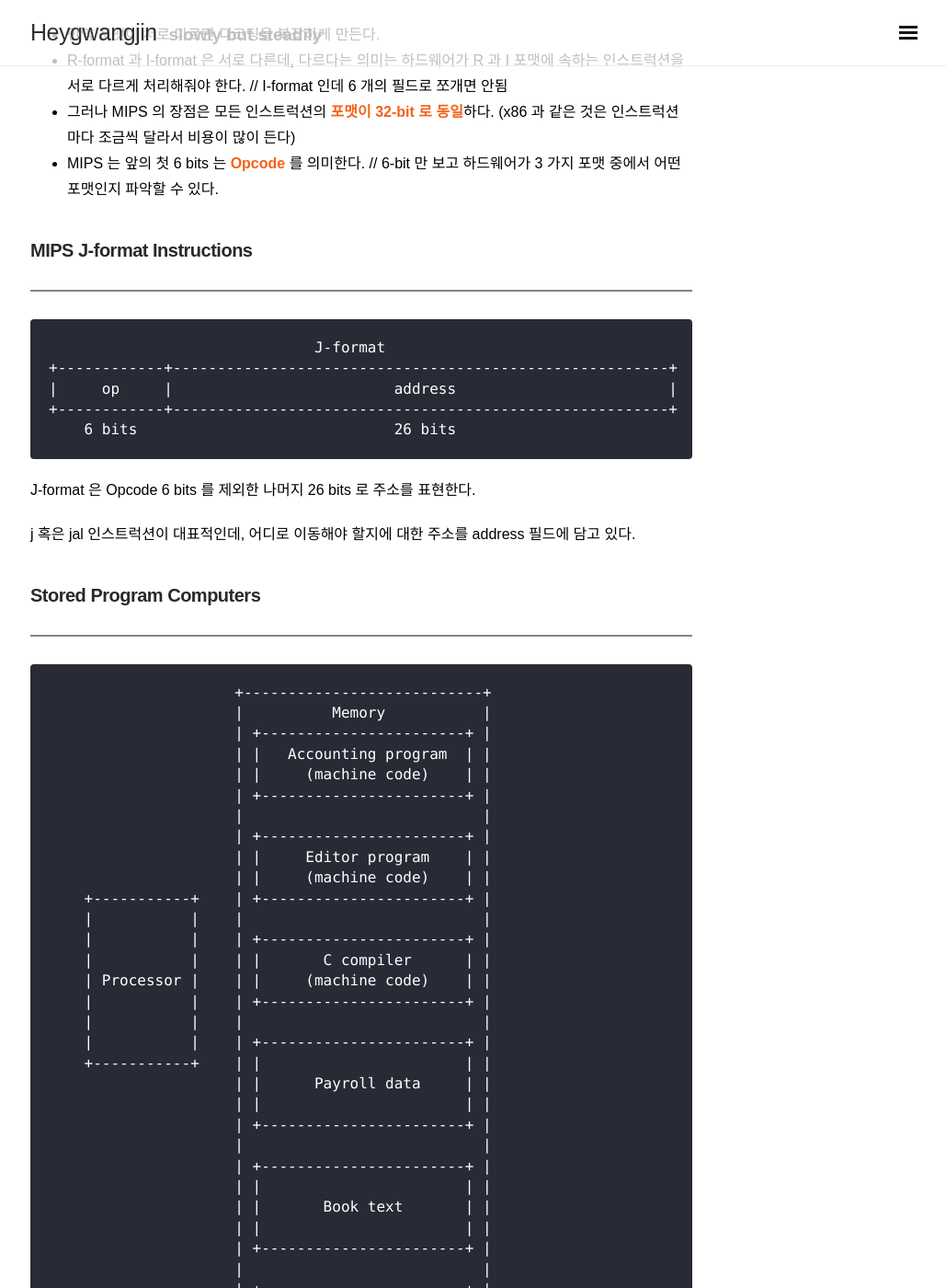
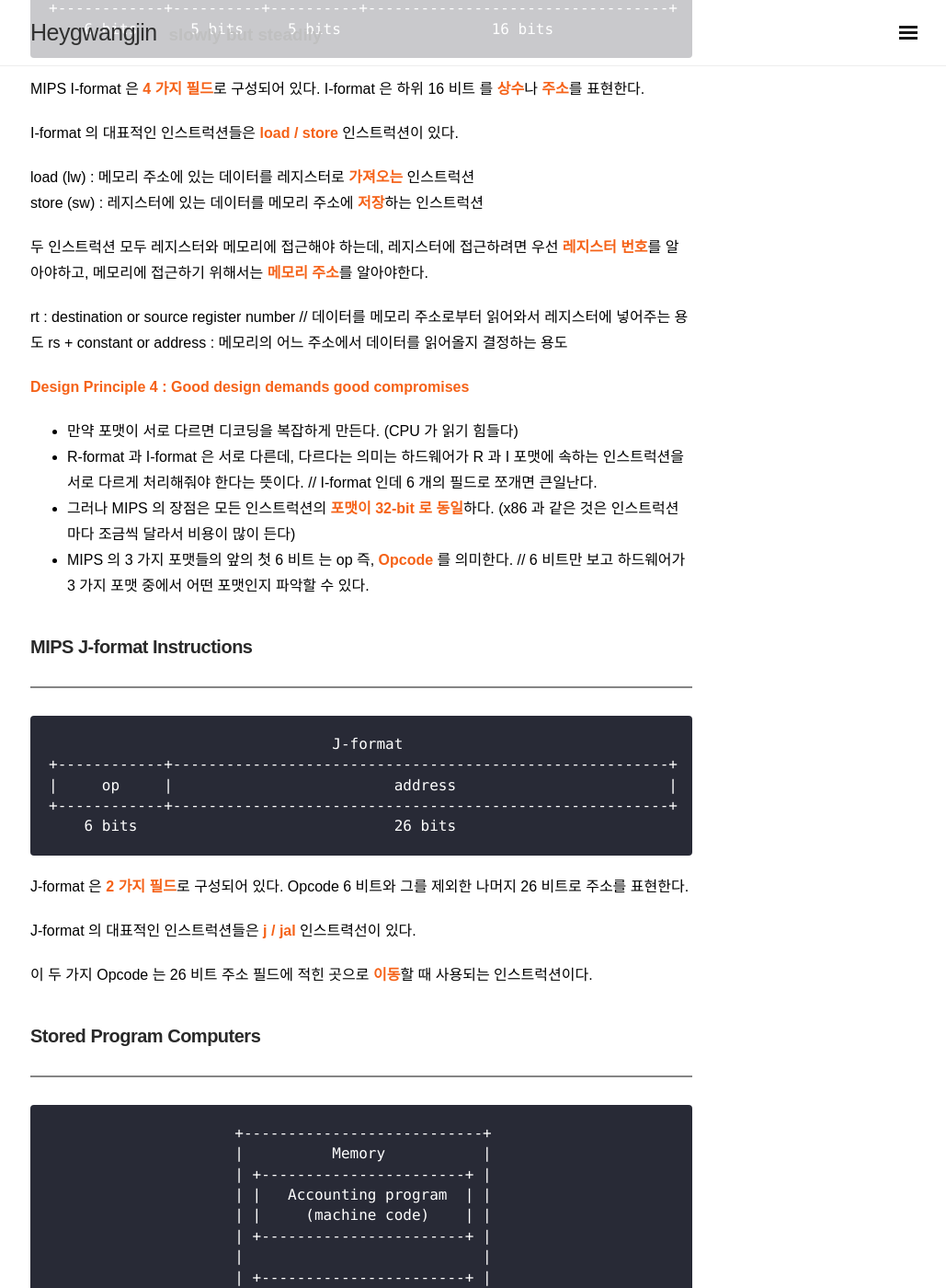
Before and after one commit to heygwangjin/heygwangjin.github.io, a Jekyll site: the page built from _posts/2021-03-24-computer-architecture-02.md, in a window 1280 px wide and 1400 px high, scrolled down 3043 px. Shown: the whole window at 92% size, without its empty margins (247-1276 px from the left). Built offline with Jekyll 4.4.1, drawn with Linux system fonts in a browser that asks for light colours; nearby versions of some CDN libraries; some web fonts are replaced; comment, search, counter and statistics services are not loaded; some of the changed text lies outside the part shown.

Commit message:
chore: rewrite about ca01 and ca02

````diff
--- a/_posts/2021-03-24-computer-architecture-02.md
+++ b/_posts/2021-03-24-computer-architecture-02.md
@@ -9,21 +9,30 @@
 본 포스팅은 **크롬 브라우저**에 최적화 되어 있기 때문에, 가급적 크롬 브라우저를 이용해주시길 바랍니다.
 ## Representing Instructions
 * * *
-인스트럭션(instruction)들은 **바이너리 형태**(machine code)로 인코딩 되어 있다. MIPS 인스트럭션들은 32-bit(1 word)형태의 인스트럭션을 가지고 있다. MIPS 인스트럭션은 R-format, I-format, J-format 이런 식으로 표현이 되고, 모든 인스트럭션들은 **규칙성**(regularity)을 위해서 32-bit 의 wide 형태를 가진다.
+우선, 인스트럭션(instruction)이란 하드웨어의 CPU 가 메모리에서 읽어 들이는 명령어이다. 이 인스트럭션들은 기계어(machine code)라고 불리는 0 과 1 로 이루어진 **바이너리 형태**(binary digits)로 인코딩 되어 있다.
 
-### MIPS R-format Instructions
+모든 MIPS 인스트럭션들은 32-bit, 즉 **1 word** 형태인데, 이러한 인스트럭션들은 각각 자신만의 포맷을 가지고 있다. MIPS 인스트럭션들의 포맷에는 3 가지가 존재한다.
+
+바로, **R**-format, **I**-format, **J**-format 이다. MIPS 의 모든 인스트럭션들은 **규칙성**(regularity)을 지키기 위해서 32-bit 의 wide 형태를 가진다.(이 규칙성 덕분에 CPU 가 더욱 빠른 성능을 낼 수 있다.)
+
+### MIPS <span id="r-format">R-format</span> Instructions
 * * *
-모든 인스트럭션들은 32 bits 라고 했다. R-format 은 32 bits 를 6 개의 필드(field)로 쪼개어 구성이 된다.
+MIPS 의 모든 인스트럭션들은 32 비트 라고 했다.
+
+아래 그림을 보시다시피, R-format 은 32 비트 를 **6 개의 필드**(field)로 쪼개어 구성이 되며, 각각의 필드에서 필요한 비트의 수도 명시되어 있다.
 ```
+                                R-format
 +------------+----------+----------+----------+----------+------------+
 |     op     |    rs    |    rt    |    rd    |   shamt  |   funct    |
 +------------+----------+----------+----------+----------+------------+
     6 bits      5 bits     5 bits     5 bits     5 bits      6 bits
 ```
-각각의 필드에서 필요한 비트의 수도 명시되어 있다. 필드를 쪼갠 이유는 기본적으로 MIPS 라는 하드웨어에서 이런 식으로 인스트럭션을 인코딩 해서 쓰겠다는 규칙을 정해 놓은 것이다.(하드웨어는 정해진 인스트럭션 포맷을 해석하기만 하면 된다.)
+MIPS R-format 의 대표적인 인스트럭션들은 **add / sub** 인스트럭션이 있다.
 
-op : operation code (opcode) // add, sub
-rs : **first source** register number // rs, rt, rd 는 각 5 bits 씩이므로
+필드를 쪼갠 이유는 기본적으로 MIPS 라는 하드웨어에서 이런 식으로 인스트럭션을 인코딩 해서 쓰겠다는 규칙을 정했기 때문이다.(하드웨어는 정해진 인스트럭션 포맷을 해석하기만 하면 된다.)
+
+op : operation code (opcode) // add, sub, etc.
+rs : **first source** register number // rs, rt, rd 는 각 5 비트 씩이므로
 rt : **second source** register number // 2^5 인 32 개의 register number 표현 가능
 rd : **destination** register number
 shamt : shift amount (00000 for now) // shift 연산
@@ -31,45 +40,51 @@
 
 ### MIPS R-format Example
 ```
-add $t0, $s1, $s2
+add $t0, $s1, $s2 // op, rs, rt, rd
 ```
-위의 어셈블리 코드는 R-format 에 해당하는 예제이다. 어셈블리 코드로 작성 된 코드가 어떻게 바이너리 형태로 표현 되는지 알아보자.
+위의 MIPS 어셈블리 코드는 R-format 에 해당하는 예제이다.
+
+어셈블리 코드로 작성 된 코드가 어떻게 바이너리 형태로 표현 되는지 알아보자.
 
 첫 번째로는 MIPS green sheet 라는 ISA manual 을 참조해서 **add 인스트럭션**이 R, I, J 포맷 중 **어떤 포맷에 속하는지 판단**을 해야한다.(add 는 R-format)
 
-그 다음에는 add 인스트럭션 테이블을 살펴본다. add 와 sub 인스트럭션은 다른 OPCODE 와 FUNCT 을 가진다.
+그 다음에는 아래의 그림과 같은 add **인스트럭션 테이블**을 살펴본다. add 와 sub 인스트럭션은 다른 OPCODE 와 FUNCT 을 가진다.
 ```
 CORE INSTRUCTION SET                                OPCODE
                                                     /FUNCT
 NAME, MNEMONIC   FORMAT    OPERATION(in Verilog)     (Hex)
-Add        add     R       R[rd] = R[rs] + R[rt]  (1) 0/20hex // 0 은 add OPCODE 를 뜻한다. 20hex 는 16진수로 표현한 FUNCT
+Add        add     R       R[rd] = R[rs] + R[rt]  (1) 0/20hex // 0 은 add OPCODE 를 뜻하고, 20hex 는 16진수로 표현한 FUNCT
 ```
 
-마지막으로 위에서 설명한 6 개의 필드로 나눠진 R-format 에 따라 인스트럭션을 인코딩한다.
+마지막으로 위에서 설명한 6 개의 필드로 나눠진 [R-format](#r-format) 에 따라 인스트럭션을 인코딩한다.
 ```
-     op          rs         rt         rd         shamt      funct
+      op          rs         rt         rd        shamt      funct
 +------------+----------+----------+----------+----------+------------+
 | 0(special) |   $s1    |   $s2    |   $t0    |     0    |    add     |
 +------------+----------+----------+----------+----------+------------+
 ```
 
-위의 표를 하드웨어가 읽을 수 있으려면 바이너리 코드로 변환되어야 한다. 그 과정은 아래와 같다.
+위의 표를 하드웨어의 CPU 가 읽을 수 있으려면 바이너리 코드로 변환되어야 한다. 그 과정은 아래와 같다.
 
+참고로 rs, rt, rd 자리에 들어간 숫자는 레지스터 오퍼랜드의 번호를 뜻한다.
 ```
                                 R-format
+      op          rs         rt         rd        shamt      funct
 +------------+----------+----------+----------+----------+------------+
 |     0      |    17    |    18    |    8     |     0    |   0x20(32) |
 +------------+----------+----------+----------+----------+------------+
 
-                              To Binary
+                               To Binary
 
+      op          rs         rt         rd        shamt      funct
 +------------+----------+----------+----------+----------+------------+
 |   000000   |  10001   |  10010   |  01000   |  00000   |   100000   |
 +------------+----------+----------+----------+----------+------------+
     6 bits      5 bits     5 bits     5 bits     5 bits      6bits
 ```
+위의 각 필드에 있는 값을 붙이면 하나의 이진수 덩어리가 된다.
 
-위의 각 필드에 있는 값을 붙이면 하나의 이진수 덩어리가 된다. 그 덩어리는 곧 16 진수로도 표현할 수 있다.
+CPU 는 아래의 이진수 덩어리를 RAM 으로 부터 읽어 와서 연산을 수행할 수 있고, 그 덩어리는 곧 16 진수로도 표현할 수 있다.
 ```
 00000010001100100100000000100000(2) = 0x02324020
 ```
@@ -77,42 +92,44 @@
 ### MIPS I-format Instructions
 * * *
 ```
-                               I-format
+                                I-format
 +------------+----------+----------+----------------------------------+
 |     op     |    rs    |    rt    |        constant or address       |
 +------------+----------+----------+----------------------------------+
     6 bits      5 bits     5 bits                 16 bits
 ```
-MIPS I-format 은 4 가지 필드로 구성되어 있다. I-format 은 하위 16 bits 를 상수나 주소를 표현한다.
+MIPS I-format 은 **4 가지 필드**로 구성되어 있다. I-format 은 하위 16 비트 를 **상수**나 **주소**를 표현한다.
 
-I-format 의 대표적인 예로는 load / store 인스트럭션이 있다.
+I-format 의 대표적인 인스트럭션들은 **load / store** 인스트럭션이 있다.
 
-load (lw) : 메모리에 있는 데이터를 레지스터로 **가져오는** 인스트럭션
-store (sw) : 레지스터에 있는 데이터를 메모리에 **저장**하는 인스트럭션
+load (lw) : 메모리 주소에 있는 데이터를 레지스터로 **가져오는** 인스트럭션
+store (sw) : 레지스터에 있는 데이터를 메모리 주소에 **저장**하는 인스트럭션
 
-두 인스트럭션 모두 레지스터와 메모리에 접근해야 하는데, 레지스터에 접근하려면 **레지스터 번호**를 알아야한다. 그리고 메모리에 접근하기 위해서는 **메모리 주소**를 알아야한다.
+두 인스트럭션 모두 레지스터와 메모리에 접근해야 하는데, 레지스터에 접근하려면 우선 **레지스터 번호**를 알아야하고, 메모리에 접근하기 위해서는 **메모리 주소**를 알아야한다.
 
-rt : destination or source register number // 데이터를 메모리로부터 읽어와서 레지스터에 넣어주는 용도
-rs + constant or address : 메모리의 어느 위치에서 데이터를 읽어올지 결정하는 용도
+rt : destination or source register number // 데이터를 메모리 주소로부터 읽어와서 레지스터에 넣어주는 용도
+rs + constant or address : 메모리의 어느 주소에서 데이터를 읽어올지 결정하는 용도
 
 **Design Principle 4 : Good design demands good compromises**
-- 만약 포맷이 서로 다르면 디코딩을 복잡하게 만든다.
-- R-format 과 I-format 은 서로 다른데, 다르다는 의미는 하드웨어가 R 과 I 포맷에 속하는 인스트럭션을 서로 다르게 처리해줘야 한다. // I-format 인데 6 개의 필드로 쪼개면 안됨
+- 만약 포맷이 서로 다르면 디코딩을 복잡하게 만든다. (CPU 가 읽기 힘들다)
+- R-format 과 I-format 은 서로 다른데, 다르다는 의미는 하드웨어가 R 과 I 포맷에 속하는 인스트럭션을 서로 다르게 처리해줘야 한다는 뜻이다. // I-format 인데 6 개의 필드로 쪼개면 큰일난다.
 - 그러나 MIPS 의 장점은 모든 인스트럭션의 **포맷이 32-bit 로 동일**하다. (x86 과 같은 것은 인스트럭션마다 조금씩 달라서 비용이 많이 든다)
-- MIPS 는 앞의 첫 6 bits 는 **Opcode** 를 의미한다. // 6-bit 만 보고 하드웨어가 3 가지 포맷 중에서 어떤 포맷인지 파악할 수 있다.
+- MIPS 의 3 가지 포맷들의 앞의 첫 6 비트 는 op 즉, **Opcode** 를 의미한다. // 6 비트만 보고 하드웨어가 3 가지 포맷 중에서 어떤 포맷인지 파악할 수 있다.
 
 ### MIPS J-format Instructions
 * * *
 ```
-                              J-format
+                                J-format
 +------------+--------------------------------------------------------+
 |     op     |                         address                        |
 +------------+--------------------------------------------------------+
     6 bits                             26 bits
 ```
-J-format 은 Opcode 6 bits 를 제외한 나머지 26 bits 로 주소를 표현한다.
+J-format 은 **2 가지 필드**로 구성되어 있다. Opcode 6 비트와 그를 제외한 나머지 26 비트로 주소를 표현한다.
 
-j 혹은 jal 인스트럭션이 대표적인데, 어디로 이동해야 할지에 대한 주소를 address 필드에 담고 있다.
+J-format 의 대표적인 인스트럭션들은 **j / jal** 인스트력선이 있다.
+
+이 두 가지 Opcode 는 26 비트 주소 필드에 적힌 곳으로 **이동**할 때 사용되는 인스트럭션이다.
 ### Stored Program Computers
 * * *
 ```
@@ -125,7 +142,7 @@
                      |                           |
                      | +-----------------------+ |
                      | |     Editor program    | |
-                     | |     (machine code)    | |
+        C P U        | |     (machine code)    | |
     +-----------+    | +-----------------------+ |
     |           |    |                           |
     |           |    | +-----------------------+ |
@@ -151,10 +168,12 @@
                      | +-----------------------+ |
                      +---------------------------+
 ```
-컴퓨터는 프로세서(processor) 형태의 연산장치가 있고, 메모리(memory) 형태의 기억장치가 있다. 우리 프로그램은 다 메모리 안에 프로세스로 존재한다.
+컴퓨터는 프로세서(processor) 형태의 **연산장치**가 있고, 메모리(memory) 형태의 **기억장치**가 있다.
 
-- 하드웨어 관점에서는 인스트럭션이나 데이터나 모두 0101 형태의 바이너리 데이터이다.
-- 인스트럭션과 데이터는 메모리에 저장되어 있다.
+우리가 사용하는 프로그램은 다 메모리 안에 **프로세스**로 존재한다.(디스크에 있으면 프로그램, RAM 에 올라오면 프로세스)
+
+- 하드웨어의 CPU 관점에서는 인스트럭션이나 데이터나 모두 0101 형태의 **바이너리 데이터**이다. (CPU 는 인스트럭션인지 데이터인지 구분하지 못하는 멍청이다. 그냥 주는대로 읽을 뿐)
+- 인스트럭션과 데이터는 메인 메모리(RAM)에 저장되어 있다.
 - 프로그램은 프로그램을 운영할 수 있다. // compilers, linkers
 - 바이너리 호환성(binary compatibility)은 컴파일 된 프로그램이 다른 컴퓨터에서 동작할 수 있게 한다.
 
@@ -176,6 +195,8 @@
 add, sub 와 같은 Opcode 는 R-format 의 shamt 필드를 사용하지 않았는데, shift 연산자는 shamt 필드를 사용한다.
 
 shamt : 얼마나 많은 비트 포지션을 왼쪽 혹은 오른쪽으로 쉬프트 할 것인가에 대한 정보
+
+shift 연산자에는 **sll** 과 **srl** 두 가지가 있다.
 
 Shift left logical (sll)
 - 왼쪽으로 비트를 옮긴 다음에, 나머지는 0 으로 채운다.
@@ -311,24 +332,32 @@
 0x107 |                |/
       +----------------+
 ```
-우리 입장에서는 save[0]에서 save[1]로 갈 때, 그냥 인덱스를 1 만 올려주면 된다. 그러나, 하드웨어 입장에서는 다르다. save 배열은 word 타입의 데이터이기 때문에 하드웨어 입장에서는 메모리 상에서 **4 bytes** 만큼 움직여야 한다. 0x100 ~ 0x103 이라는 주소값을 save[0]이 차지한다. 그래서 save[0]에서 save[1]로 이동시키려면 save[0]의 시작 주소인 0x100 에서 4 를 더해야 0x104, 즉 save[1]의 주소에 도달할 수 있다. 그래서, 우리는 save[**0**]에서 **0** 의 값이 이진수로 0001 이라고 가정하면 save[**1**]의 **1** 은 0001 에서 sll 인스트럭션을 통해 왼쪽으로 두 번 쉬프트한 0100, 즉 4 를 곱한 값인 **4** 이다.
+우리 입장에서는 save[0]에서 save[1]로 갈 때, 그냥 인덱스를 1 만 올려주면 된다. 그러나, CPU 입장에서는 다르다.
 
-이 4 를 가진 `$t1` 과 save 배열의 시작 주소값, 즉 **0x100** 을 가진 `$s6` 을 더한 값을 `$t1` 에 저장한다. 그렇다면 우리는 이제 save[1]의 주소값인 **0x104** 를 `$t1` 에 가지게 되었다.
+save 배열은 word 타입의 데이터이기 때문에 CPU 입장에서는 메인 메모리 상에서 **4 바이트**만큼 움직여야 한다.
 
-이제 우리는 lw Opcode 를 통해서 메모리 상에서 save[1]의 주소(`$t1`)인 0x104 로 간 다음에 거기서 0 만큼 떨어진 위치, 즉 **save[1]의 시작 주소**인 **0x104** 에서 1 word 만큼인 0x107 까지 로드해서 `$t0` 라는 레지스터 변수에 save[1]의 **값**을 저장한다.
+0x100 ~ 0x103 이라는 주소값을 save[0]이 차지한다. 그래서 save[0]에서 save[1]로 이동시키려면 save[0]의 시작 주소인 0x100 에서 4 를 더해야 0x104, 즉 **save[1]의 주소**에 도달할 수 있다. 그래서, 우리는 save[**0**]에서 **0** 의 값이 이진수로 0001 이라고 가정하면 save[**1**]의 **1** 은 0001 에서 sll 인스트럭션을 통해 왼쪽으로 두 번 쉬프트한 0100, 즉 4 를 곱한 값인 **4** 가된다.
 
-그리고 bne 인스트럭션(branch not equal)을 통해서 `$t0` 와 `$s5` 의 값을 비교하여 값이 다르면 **Exit** 레이블로 이동하고, 같으면 j 인스트럭션을 통해 **Loop** 레이블로 이동한다.
+쉬프트 연산을 통해 얻은 값인 4 를 가진 `$t1` 과 save 배열의 시작 주소, 즉 **0x100** 을 가진 `$s6` 을 더한 값을 `$t1` 에 저장한다.
+
+그렇다면 우리는 이제 save[1]의 주소인 **0x104** 를 `$t1` 에 가지게 되었다.
+
+이제 우리는 lw Opcode 를 통해, 메인 메모리 상에서 save[1]의 주소(`$t1`)인 0x104 로 간 다음에 거기서 0 만큼 떨어진 위치, 즉 **save[1]의 시작 주소**인 **0x104** 에서 1 word 만큼인 0x107(포함)까지 로드해서 `$t0` 라는 레지스터 변수에 save[1]의 **값**을 저장한다.
+
+그리고 이제 bne 인스트럭션(branch not equal)을 통해서 `$t0` 와 `$s5` 의 값을 비교하여 값이 다르면 **Exit** 레이블로 이동하고, 같으면 j 인스트럭션을 통해 **Loop** 레이블로 이동해서 이전 과정을 반복한다.(우리가 사용하는 반복문이 이렇게 동작한다..)
 
 ### Basic Blocks
 * * *
 Basic Block 은 인스트럭션의 집합(sequence of instructions)인데, 브랜치(branch)가 없다.
 
-그 의미는 어떠한 input 이 있고 그에 따른 output 이 있는데, output 이 여러 개로 갈라질 수 있다.(if, else 에 의해) 그러한 브랜치가 없는 인스트럭션의 집합을 Basic Block 이라고 한다.
+그 의미는 어떠한 input 이 있고 그에 따른 output 이 있는데, output 이 여러 개로 갈라질 수 있다.(if, else 에 의해)
+
+이렇게 **브랜치가 없는 인스트럭션의 집합**을 Basic Block 이라고 한다.
 
 컴파일러는 처음에 우리 코드를 스캔하면서 Basic Block 단위로 코드를 자르고, Basic Block 단위 안에서는 브랜치가 없어서 이동이 없다.
 ### More Conditional Operations
 * * *
-slt 라는 인스트럭션을 알아본다. 이 인스트럭션은 어떠한 조건에 맞으면 1 아니면 0 을 저장하는 명령어이다.
+slt 라는 인스트럭션을 알아본다. 이 인스트럭션은 어떠한 **조건에 맞으면 1 아니면 0 **을 저장하는 명령어이다.
 ```
 slt rd, rs, rt
 ```
@@ -347,9 +376,9 @@
 
 ### Branch Instruction Design
 * * *
-하드웨어 관점에서, 두 값 중 어떠한 것이 더 크고 작은지에 대해 비교하는 것 보다 **같은지 틀린지 체크**하는 것이 훨씬 쉽다. 그래서 beq 와 bne 같은 것을 사용한다.
+CPU 관점에서, 두 값 중 어떠한 것이 더 크고 작은지에 대해 비교하는 것 보다 **동일 여부를 체크**하는 것이 훨씬 쉽다고 한다. 그래서 beq 와 bne 같은 것을 사용한다.
 
-즉, 하드웨어 관점에서는 =, != 이 <, >= 와 같은 것들보다 훨씬 빠르게 처리할 수 있다.
+즉, CPU 관점에서는 =, != 이 <, >= 같은 것들보다 훨씬 **빠르게** 처리할 수 있다.
 
 ### Signed vs Unsigned
 * * *
````
Also changed, not shown: other parts of _posts/2021-03-24-computer-architecture-02.md (+3 -3 lines), _posts/2021-03-21-computer-architecture-01.md (+3 -3 lines).
